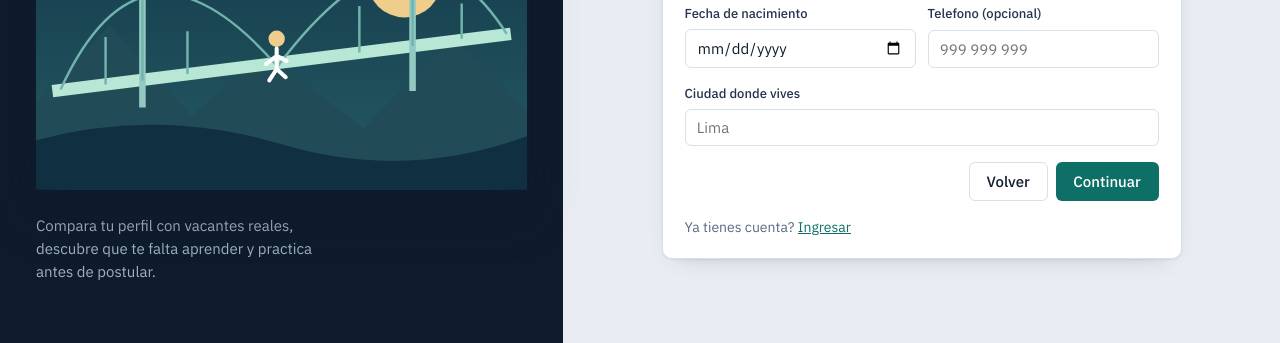
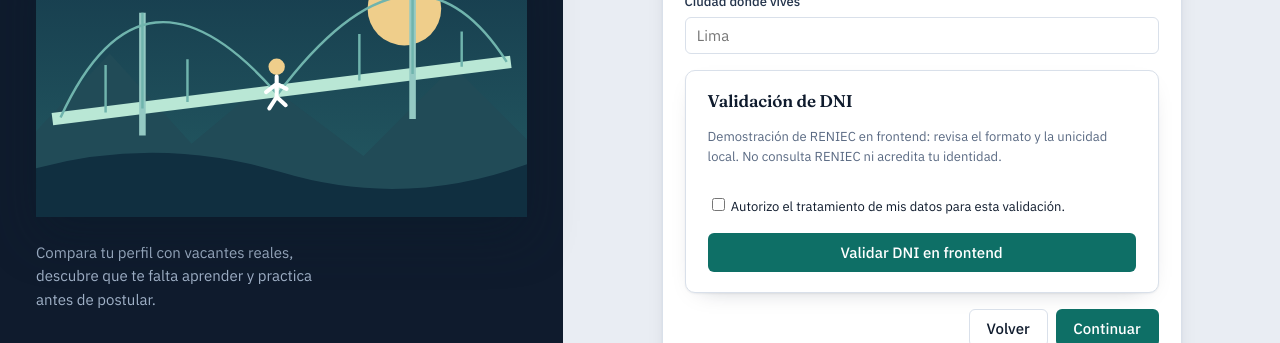
Before and after one commit to CogniHire-1ASI0657-2620-15989/FrontEnd, a Vue app: page /crear-cuenta in a window 1280 px wide. Both pictures are taken after typing "name@example.com", "Sample123", "Sample123" into the empty fields and a click on the button "Continuar". Shown: the part 417-760 px from the top of the page. Built offline with nearby package versions, Linux system fonts and the light colour scheme; no server answers.

Commit message:
feat(auth): add frontend DNI validation and prevent duplicate registrations
Validate DNI format and consent during registration.
Prevent duplicate DNI accounts in local storage.
Lock registered identity fields in the profile.
Identify the validation as a simulation without a RENIEC connection.

```diff
--- /dev/null
+++ b/src/services/IdentityService.js
@@ -0,0 +1,12 @@
+/** Frontend-only identity demo. Does not query RENIEC or verify legal identity. */
+export const identityService = {
+  async validar({ documento, nombre, apellido, consentimiento }) {
+    if (!consentimiento) throw new Error('Autoriza el tratamiento de tus datos para continuar')
+    if (!/^\d{8}$/.test(documento)) throw new Error('El DNI debe tener exactamente 8 dígitos')
+    if (!nombre.trim() || !apellido.trim()) throw new Error('Ingresa tus nombres y apellidos')
+    await new Promise(resolve => setTimeout(resolve, 600))
+    const users = JSON.parse(localStorage.getItem('pb.users') || '[]')
+    if (users.some(u => u.tipoDocumento === 'DNI' && u.documento === documento)) throw new Error('Este DNI ya tiene una cuenta en este navegador')
+    return { documento, nombre: nombre.trim(), apellido: apellido.trim(), estado: 'simulado', fecha: new Date().toISOString() }
+  }
+}
--- a/src/services/mockBackend.js
+++ b/src/services/mockBackend.js
@@ -24,7 +24,11 @@ const publico = ({ password, ...resto }) => resto
 export const mockApi = {
   async registrar(datos) {
     await espera()
+    if (datos.tipoDocumento !== 'DNI') throw new Error('El registro requiere un DNI')
     const lista = usuarios()
+    if (datos.tipoDocumento === 'DNI' && (!/^\d{8}$/.test(datos.documento) || datos.identidad?.documento !== datos.documento || datos.identidad?.nombre !== datos.nombre.trim() || datos.identidad?.apellido !== datos.apellido.trim())) {
+      throw new Error('Completa la validación local de DNI')
+    }
     if (lista.some((u) => u.email.toLowerCase() === datos.email.toLowerCase())) {
       throw new Error('Ese correo ya esta registrado')
     }
@@ -76,6 +80,9 @@ export const mockApi = {
     const lista = usuarios()
     const i = lista.findIndex((u) => u.id === id)
     if (i === -1) throw new Error('No encontramos tu cuenta')
+    if (cambios.documento && lista.some((u, n) => n !== i && u.documento === cambios.documento && u.tipoDocumento === (cambios.tipoDocumento ?? lista[i].tipoDocumento))) throw new Error('Este documento ya tiene una cuenta')
+    if (cambios.documento && cambios.documento !== lista[i].documento && (cambios.tipoDocumento ?? lista[i].tipoDocumento) === 'DNI') throw new Error('El DNI de registro no se puede modificar desde el perfil')
+    if (lista[i].tipoDocumento === 'DNI' && cambios.tipoDocumento && cambios.tipoDocumento !== 'DNI') throw new Error('El tipo de documento de registro no se puede modificar')
     lista[i] = { ...lista[i], ...cambios }
     guardar(KEY_USERS, lista)
     return publico(lista[i])
--- a/src/views/ProfileView.vue
+++ b/src/views/ProfileView.vue
@@ -105,8 +105,8 @@ const imprimir = () => window.print()
           <BaseInput v-model="form.apellido" label="Apellidos" :error="errores.apellido" />
         </div>
         <div class="dos">
-          <BaseSelect v-model="form.tipoDocumento" label="Tipo de documento" :opciones="tiposDocumento" placeholder="Selecciona" />
-          <BaseInput v-model="form.documento" label="Numero de documento" :error="errores.documento" />
+          <BaseSelect v-model="form.tipoDocumento" label="Tipo de documento" :opciones="tiposDocumento" placeholder="Selecciona" disabled/>
+          <BaseInput v-model="form.documento" label="Numero de documento" :error="errores.documento" disabled/>
         </div>
         <div class="dos">
           <BaseInput v-model="form.fechaNacimiento" label="Fecha de nacimiento" type="date" />
--- a/src/views/RegisterView.vue
+++ b/src/views/RegisterView.vue
@@ -1,5 +1,6 @@
 <script setup>
-import { reactive, ref, computed } from 'vue'
+import { reactive, ref, computed, watch } from 'vue'
+import { identityService } from '@/services/identityService'
 import { useRouter, RouterLink } from 'vue-router'
 import { useAuthStore } from '@/stores/auth'
 import { sectores, sugerenciasDeHabilidades } from '@/data/jobs'
@@ -17,6 +18,9 @@ const router = useRouter()
 
 const paso = ref(1)
 const errorGeneral = ref('')
+const identidad = ref(null)
+const consentimiento = ref(false)
+const validando = ref(false)
 const errores = reactive({})
 
 const form = reactive({
@@ -44,9 +48,7 @@ const form = reactive({
 })
 
 const tiposDocumento = [
-  { valor: 'DNI', texto: 'DNI' },
-  { valor: 'CE', texto: 'Carne de extranjeria' },
-  { valor: 'PAS', texto: 'Pasaporte' }
+  { valor: 'DNI', texto: 'DNI' }
 ]
 const nivelesEstudios = [
   'Secundaria completa',
@@ -108,8 +110,21 @@ function validarPaso() {
   return sinErrores(nuevos)
 }
 
+watch(() => [form.documento, form.nombre, form.apellido, form.tipoDocumento], () => { identidad.value = null })
+async function validarIdentidad() {
+  errorGeneral.value = ''
+  validando.value = true
+  try { identidad.value = await identityService.validar({ ...form, consentimiento: consentimiento.value }) }
+  catch (e) { errorGeneral.value = e.message }
+  finally { validando.value = false }
+}
 function siguiente() {
-  if (validarPaso()) paso.value += 1
+  if (!validarPaso()) return
+  if (paso.value === 2 && form.tipoDocumento === 'DNI' && (!identidad.value || !consentimiento.value)) {
+    errorGeneral.value = 'Completa la validación de DNI para continuar'
+    return
+  }
+  paso.value += 1
 }
 
 function anterior() {
@@ -119,9 +134,10 @@ function anterior() {
 
 async function crearCuenta() {
   if (!validarPaso()) return
+  if (form.tipoDocumento === 'DNI' && (!identidad.value || !consentimiento.value)) { errorGeneral.value = 'Completa la validación de DNI'; return }
   const { confirmacion, ...datos } = form
   try {
-    await auth.registrar({ ...datos })
+    await auth.registrar({ ...datos, identidad: identidad.value })
     router.push('/perfil')
   } catch (e) {
     errorGeneral.value = e.message
@@ -176,6 +192,13 @@ async function crearCuenta() {
                      :error="errores.telefono" />
         </div>
         <BaseInput v-model="form.ciudad" label="Ciudad donde vives" placeholder="Lima" :error="errores.ciudad" />
+        <section v-if="form.tipoDocumento === 'DNI'" class="panel panel-pad stack">
+          <h3>Validación de DNI</h3>
+          <p class="small muted">Demostración de RENIEC en frontend: revisa el formato y la unicidad local. No consulta RENIEC ni acredita tu identidad.</p>
+          <label class="small"><input v-model="consentimiento" type="checkbox" /> Autorizo el tratamiento de mis datos para esta validación.</label>
+          <BaseButton :cargando="validando" @click="validarIdentidad">Validar DNI en frontend</BaseButton>
+          <p v-if="identidad" class="notice notice--ok" role="status">Validación local completada · Identidad no verificada por RENIEC</p>
+        </section>
       </template>
 
       <!-- Paso 3 -->
```
